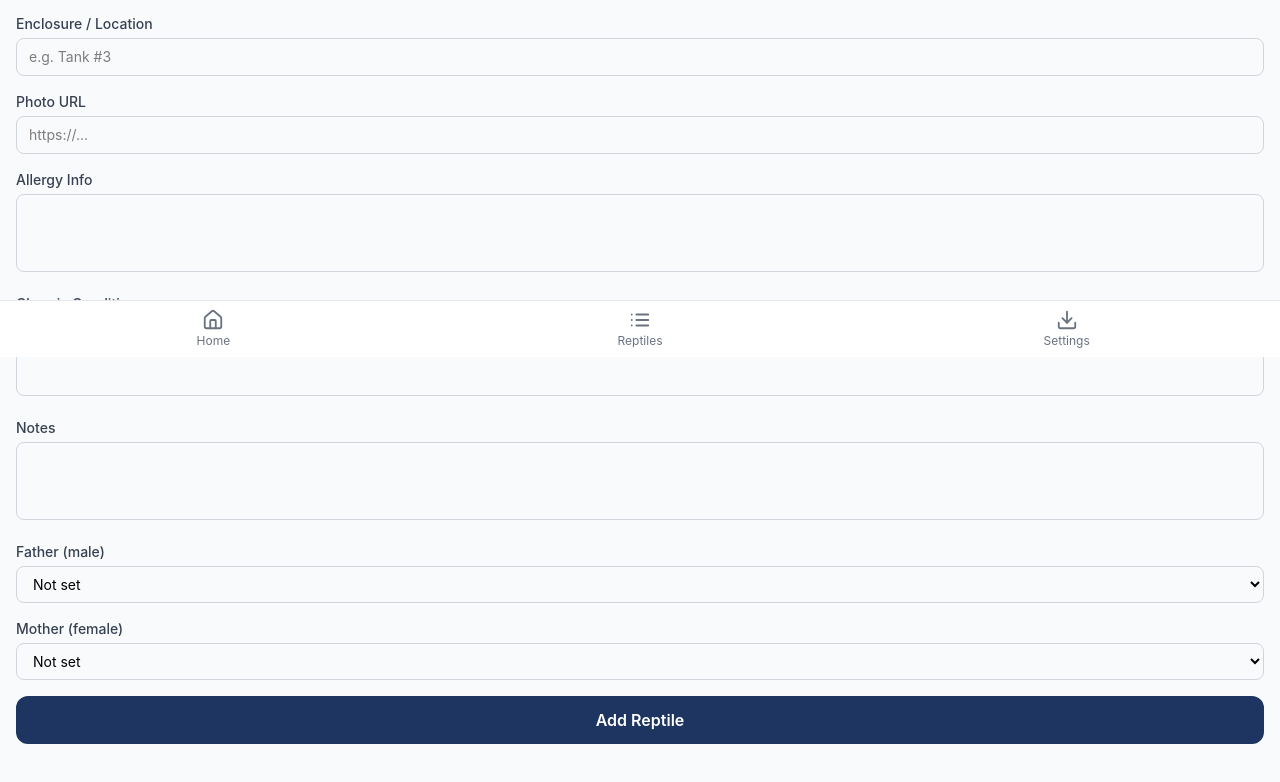
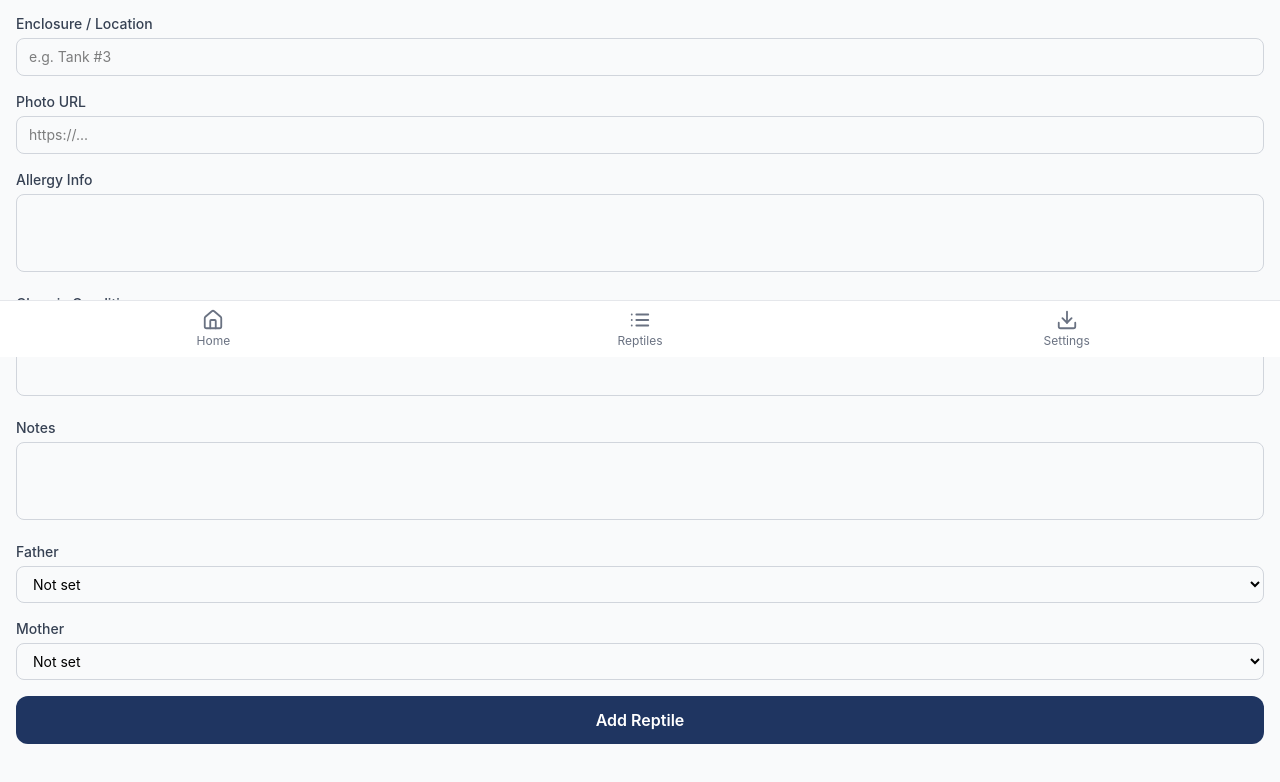
Before and after one commit to innerwork-saori/ReptileManager, a React (Vite) app: page /#/reptile/new in a window 1280 px wide. Shown: the part 443-1225 px from the top of the page. Built offline with nearby package versions, Linux system fonts and the light colour scheme.

Commit message:
增加照片放大功能；父母標籤改名

```diff
--- a/src/i18n/en.ts
+++ b/src/i18n/en.ts
@@ -107,8 +107,8 @@ const en: Translation = {
       deleteTitle: 'Confirm Delete',
       deleteWarning: 'All related records will also be deleted. This cannot be undone.',
       confirmDelete: 'Delete',
-      father: 'Father (male)',
-      mother: 'Mother (female)',
+      father: 'Father',
+      mother: 'Mother',
       parentUnset: 'Not set',
     },
     age: {
--- a/src/i18n/zh-TW.ts
+++ b/src/i18n/zh-TW.ts
@@ -105,8 +105,8 @@ const zhTW = {
       deleteTitle: '確認刪除',
       deleteWarning: '刪除後所有相關紀錄也會一併刪除，無法復原。',
       confirmDelete: '確認刪除',
-      father: '父（公蛇）',
-      mother: '母（母蛇）',
+      father: '父',
+      mother: '母',
       parentUnset: '未設定',
     },
     age: {
--- a/src/pages/ReptileDetailPage.tsx
+++ b/src/pages/ReptileDetailPage.tsx
@@ -26,6 +26,7 @@ export function ReptileDetailPage() {
   const [clutchLogs, setClutchLogs] = useState<ClutchLog[]>([])
   const [allReptiles, setAllReptiles] = useState<Reptile[]>([])
   const [showQr, setShowQr] = useState(false)
+  const [showPhoto, setShowPhoto] = useState(false)
 
   const load = useCallback(async () => {
     if (!id) return
@@ -105,7 +106,10 @@ export function ReptileDetailPage() {
     >
       <div className="bg-green-700 text-white px-4 pt-4 pb-4">
         <div className="flex items-center gap-4">
-          <div className="w-16 h-16 rounded-2xl bg-green-600 flex items-center justify-center text-3xl overflow-hidden">
+          <div
+            className={`w-16 h-16 rounded-2xl bg-green-600 flex items-center justify-center text-3xl overflow-hidden ${reptile.photoUrl ? 'cursor-pointer active:opacity-80' : ''}`}
+            onClick={() => reptile.photoUrl && setShowPhoto(true)}
+          >
             {reptile.photoUrl ? <img src={reptile.photoUrl} alt={reptile.name} className="w-full h-full object-cover" /> : '🦎'}
           </div>
           <div>
@@ -367,6 +371,12 @@ export function ReptileDetailPage() {
         </div>
       )}
 
+      {showPhoto && reptile.photoUrl && (
+        <div className="fixed inset-0 bg-black/90 flex items-center justify-center z-50 p-4" onClick={() => setShowPhoto(false)}>
+          <img src={reptile.photoUrl} alt={reptile.name} className="max-w-full max-h-full rounded-xl object-contain" />
+        </div>
+      )}
+
       {showQr && (
         <div className="fixed inset-0 bg-black/60 flex items-center justify-center z-50 p-6" onClick={() => setShowQr(false)}>
           <div className="bg-white rounded-2xl p-6 space-y-4 max-w-xs w-full" onClick={(e) => e.stopPropagation()}>
```
